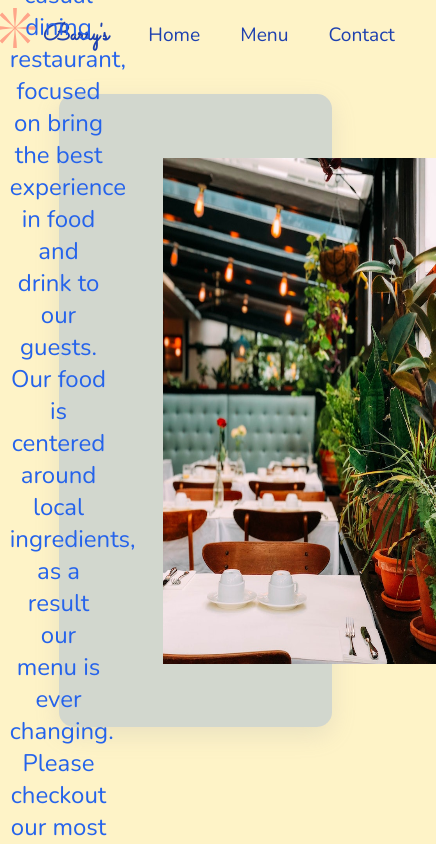
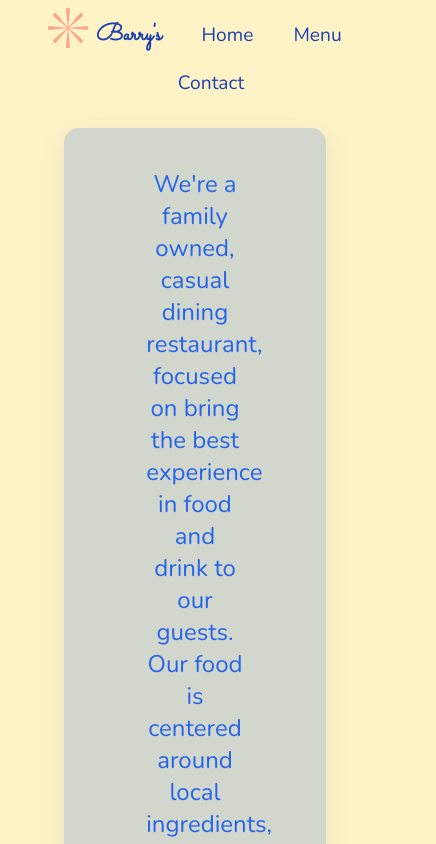
Before and after one commit to JordanJHiggins/restaurant-page, a website built with webpack: page dist/index.html in a window 390 px wide. Shown: the top 844 px of the page, 436 px wide, since content can reach past the window. Built offline with nearby package versions, Linux system fonts and the light colour scheme.

Commit message:
imporive responsiveness

```diff
--- a/src/style.css
+++ b/src/style.css
@@ -12,11 +12,11 @@ body {
   color: #1e40af;
   font-size: 1.2rem;
   display: flex;
+  flex-wrap: wrap;
   align-items: center;
   justify-content: center;
   flex-shrink: 1;
   gap: 0.5rem;
-  /* padding: 2rem 3rem 0rem 0rem; */
 }
 
 .title {
@@ -42,7 +42,7 @@ a:hover {
   display: flex;
   justify-content: center;
   margin-top: 2rem;
-  max-height: 75vh;
+  /* max-height: 75vh; */
   /* padding-bottom: 2rem; */
 }
 
@@ -60,8 +60,9 @@ a:hover {
 }
 
 .diningroom-photo {
-  max-inline-size: 100%;
-  block-size: 80%;
+  max-width: 80%;
+  max-height: 100%;
+  padding: 0rem 0rem 3rem 0rem;
 }
 
 /* Home page */
@@ -73,19 +74,23 @@ a:hover {
 }
 
 .home-page {
-  /* display: flex; */
+  display: flex;
   flex-direction: row;
   justify-content: center;
-  min-height: 75vh;
-  width: 70vw;
-  /* padding-bottom: 2rem; */
+  flex-wrap: wrap;
+  height: 100%;
+  width: 70%;
+  margin-bottom: 2rem;
 }
 
 /* Menu page */
 .menu-page {
+  display: flex;
+  flex-wrap: wrap;
   min-height: 40vh;
   width: 60vw;
-  padding-bottom: 2rem;
+  padding: 2rem;
+  margin-bottom: 2rem;
 }
 
 .grid {
@@ -103,10 +108,12 @@ a:hover {
 /* Contact page */
 
 .contact-page {
+  display: flex;
+  flex-wrap: wrap;
   font-size: 1rem;
   min-height: 40vh;
   width: 40vw;
-  padding-bottom: 2rem;
+  padding: 3rem;
 }
 
 .name-input,
```
